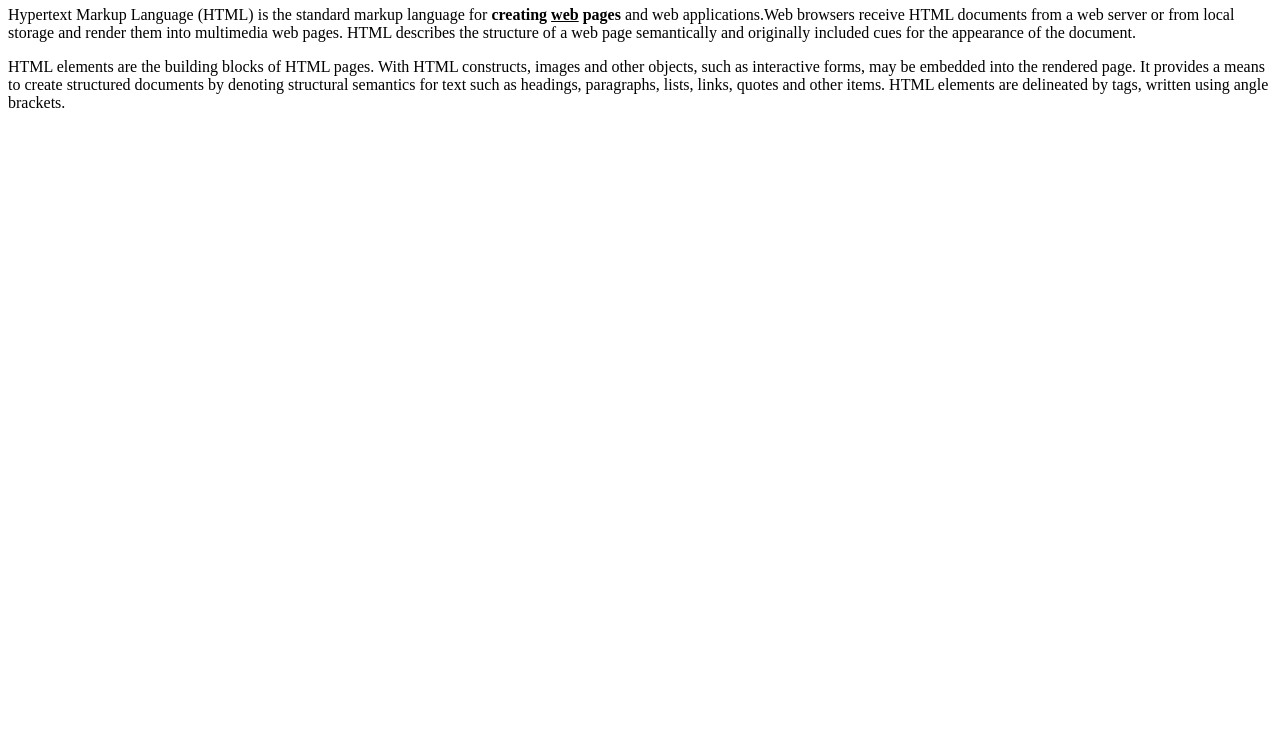
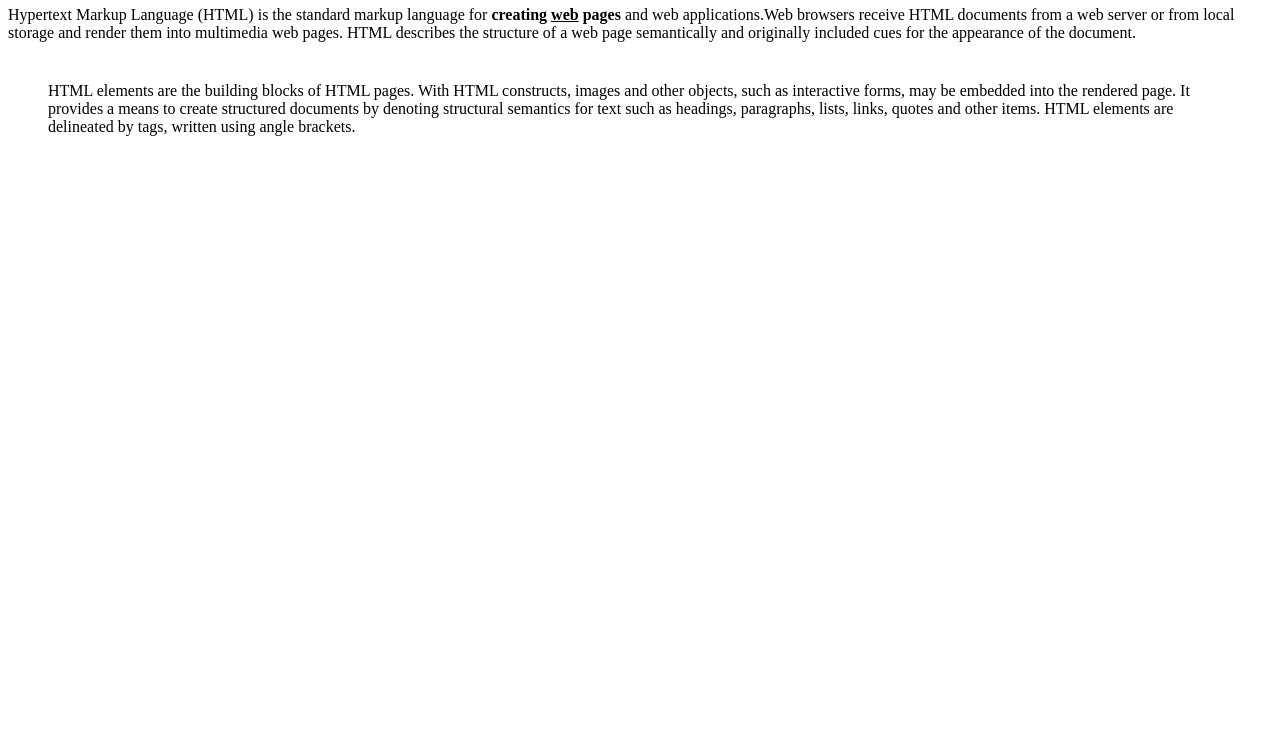
Before and after one commit to eureka3709/web1, a plain HTML site: page index.html in a window 1280 px wide. Shown: the part 60-800 px from the top of the page. Drawn offline with Linux system fonts and the light colour scheme.

Commit message:
index.html

```diff
--- a/index.html
+++ b/index.html
@@ -1,3 +1,4 @@
 <h1>HTML</h1>
+
 <p>Hypertext Markup Language (HTML) is the standard markup language for <strong>creating <u>web</u> pages</strong> and web applications.Web browsers receive HTML documents from a web server or from local storage and render them into multimedia web pages. HTML describes the structure of a web page semantically and originally included cues for the appearance of the document.</p>
-  <p>HTML elements are the building blocks of HTML pages. With HTML constructs, images and other objects, such as interactive forms, may be embedded into the rendered page. It provides a means to create structured documents by denoting structural semantics for text such as headings, paragraphs, lists, links, quotes and other items. HTML elements are delineated by tags, written using angle brackets.</p>
+<p style="margin:40px">HTML elements are the building blocks of HTML pages. With HTML constructs, images and other objects, such as interactive forms, may be embedded into the rendered page. It provides a means to create structured documents by denoting structural semantics for text such as headings, paragraphs, lists, links, quotes and other items. HTML elements are delineated by tags, written using angle brackets.</p>
```
